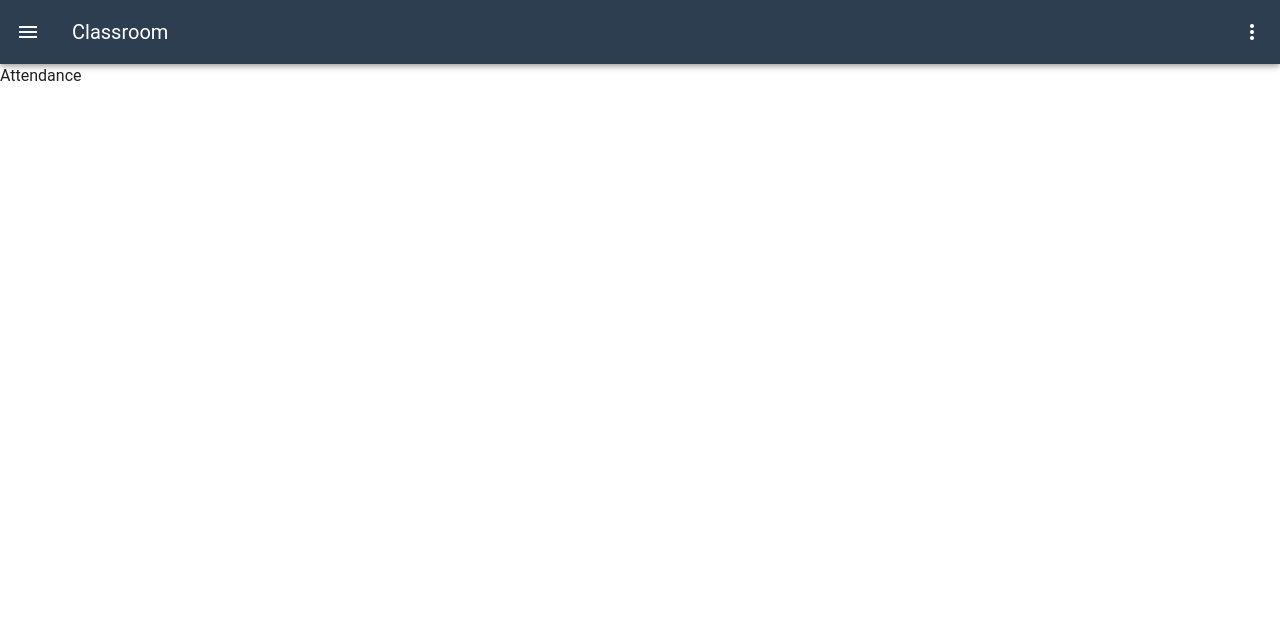
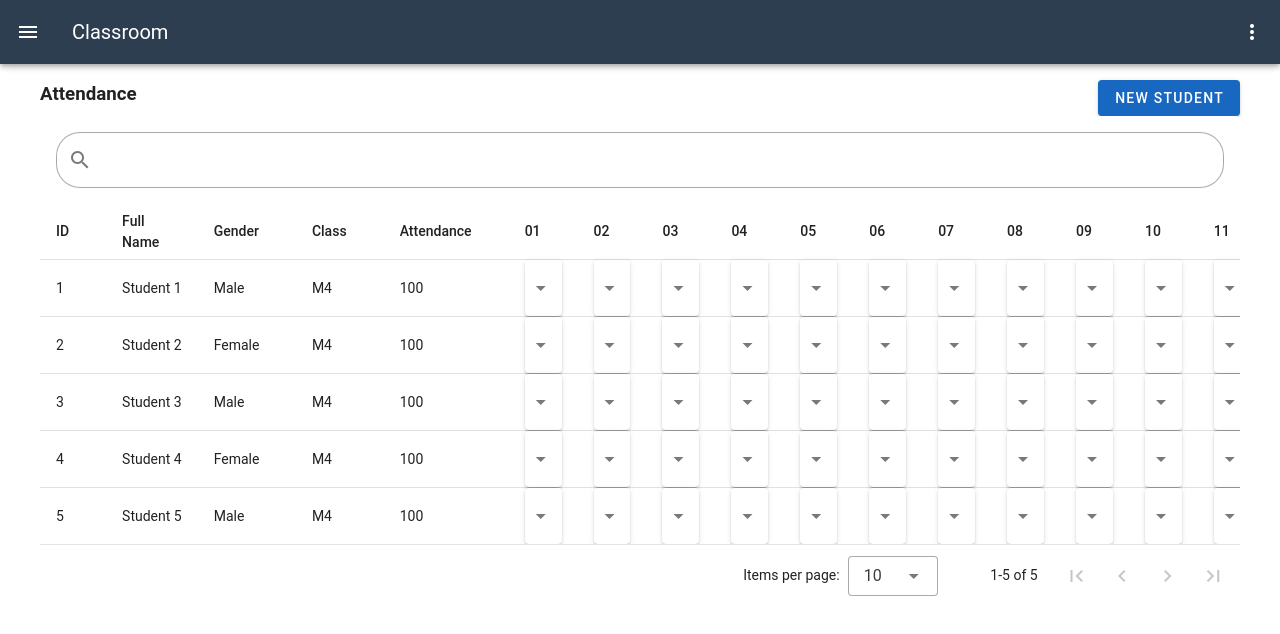
Before and after one commit to Chanjnint21/Teacher-s-Assistant, a Vue app: page /class/attendance in a window 1280 px wide. Shown: the top 634 px of the page. Built offline with nearby package versions, Linux system fonts and the light colour scheme.

Commit message:
added attendance View

```diff
--- a/src/router/index.js
+++ b/src/router/index.js
@@ -1,11 +1,13 @@
 // Composables
 import { createRouter, createWebHistory } from "vue-router";
+// import VueRouter from 'vue-router'
 import AuthLayout from "@/layouts/AuthLayout.vue";
 
 const routes = [
   {
     path: "/",
     component: AuthLayout,
+    redirect: '/login',
     children: [
       {
         path: "/login",
@@ -34,6 +36,9 @@ const routes = [
         name: "attendance",
         component: () =>
           import("@/views/App/Class/components/AttendanceStudents.vue"),
+          meta: {
+            auth: true
+          }
       },
       {
         path: "score-grading",
@@ -61,4 +66,6 @@ const router = createRouter({
   routes,
 });
 
+
+
 export default router;
--- a/src/views/App/Class/components/AttendanceStudents.vue
+++ b/src/views/App/Class/components/AttendanceStudents.vue
@@ -1,3 +1,182 @@
 <template>
-  <p>Attendance</p>
+  <v-container fluid class="px-10">
+    <v-row>
+      <v-col cols="6">
+        <h3>Attendance</h3>
+      </v-col>
+      <v-col cols="6" class="text-end">
+        <v-btn @click="openDialog" color="primary"> New Student</v-btn>
+      </v-col>
+    </v-row>
+    <v-card flat>
+      <template v-slot:text>
+        <v-row align="center">
+          <v-col>
+            <v-text-field
+              v-model="search"
+              label="Search"
+              prepend-inner-icon="mdi-magnify"
+              single-line
+              variant="outlined"
+              hide-details
+              rounded
+            ></v-text-field>
+          </v-col>
+        </v-row>
+      </template>
+      <v-data-table
+        :headers="headers"
+        :items="students"
+        :search="search"
+      >
+        <template v-slot:item="{ item }">
+          <tr>
+            <td v-for="(header, index) in headers" :key="index" :style="{ whiteSpace: header.key === 'fullName' ? 'nowrap' : 'normal'}">
+              <!-- Check if the header corresponds to a day (day1, day2, ..., day31) -->
+              <template v-if="header.key.startsWith('day')">
+                <v-select
+                  v-model="item.attendances[header.key]"
+                  :items="['', 'Present', 'Absent', 'Permission' ]"
+                  variant="solo"
+                  @change="updateStudentAttendance(item, header.key)"
+                  hide-details
+                ></v-select>
+              </template>
+              <!-- If not a day header, display regular cell content -->
+              <template v-else>
+                {{ item[header.key] }}
+              </template>
+            </td>
+          </tr>
+        </template>
+      </v-data-table>
+      <v-dialog v-model="dialog" max-width="600" >
+        <v-card>
+          <v-card-title>Add New Student</v-card-title>
+          <v-card-text>
+            <v-form @submit.prevent="addNewStudent">
+              <v-row>
+                <v-col>
+                  <v-text-field v-model="newStudent.id" label="ID" required></v-text-field>
+                </v-col>
+                <v-col>
+                  <v-text-field v-model="newStudent.fullName" label="Full Name" required></v-text-field>
+                </v-col>
+              </v-row>
+              <v-row>
+                <v-col>
+                  <v-select v-model="newStudent.gender" :items="['Male', 'Female']" label="Gender" required></v-select>
+                </v-col>
+                <v-col>
+                  <v-text-field v-model="newStudent.class" label="Class" required></v-text-field>
+                </v-col>
+              </v-row>
+              <v-row>
+                <v-col>
+                  <v-btn type="submit" color="primary">Add Student</v-btn>
+                </v-col>
+              </v-row>
+            </v-form>
+          </v-card-text>
+        </v-card>
+      </v-dialog>
+    </v-card>
+  </v-container>
 </template>
+
+<script>
+export default {
+  data() {
+    return {
+      search: '',
+      dialog: false,
+      newStudent: {
+        id: '',
+        fullName: '',
+        gender: '',
+        class: '',
+        attendance: '',
+      },
+      headers: [
+        { align: 'start', key: 'id', sortable: true, title: 'ID' },
+        { key: 'fullName', title: 'Full Name' },
+        { key: 'gender', title: 'Gender' },
+        { key: 'class', title: 'Class' },
+        { key: 'attendance', title: 'Attendance' },
+        ...Array.from({ length: 31 }, (_, index) => ({
+          key: `day${index + 1}`,
+          title: `${index + 1 < 10 ? '0' : ''}${index + 1}`,
+        }))
+      ],
+      students: [
+      { id: 1, fullName: 'Student 1', gender: 'Male', class: 'M4', attendance: 100, attendances: { } },
+      { id: 2, fullName: 'Student 2', gender: 'Female', class: 'M4', attendance: 100, attendances: { } },
+      { id: 3, fullName: 'Student 3', gender: 'Male', class: 'M4', attendance: 100, attendances: { } },
+      { id: 4, fullName: 'Student 4', gender: 'Female', class: 'M4', attendance: 100, attendances: { } },
+      { id: 5, fullName: 'Student 5', gender: 'Male', class: 'M4', attendance: 100, attendances: { } },
+      ],
+    };
+  },
+  watch: {
+    // Watch for changes in the attendances object of each student and update the attendance value
+    'students': {
+      handler(newStudents) {
+        newStudents.forEach((student) => {
+          this.$watch(() => student.attendances, () => {
+            const attendanceValues = Object.values(student.attendances);
+            if (attendanceValues.length === 0) {
+              student.attendance = 100; // Default value when attendances is empty
+              return;
+            }
+            const totalAttendance = attendanceValues.reduce((sum, value) => sum + (value === 'Present' ? 1 : 0), 0);
+            const averageAttendance = (totalAttendance / attendanceValues.length) * 100;
+            student.attendance = Math.round(averageAttendance);
+          }, { deep: true });
+        });
+      },
+      deep: true, // Watch changes deeply in the students array
+    },
+  },
+  computed: {
+    // Compute the current day of the month
+    currentDay() {
+      return new Date().getDate();
+    },
+  },
+  methods: {
+    todayDate() {
+      return new Date().toLocaleDateString('en-US', { day: 'numeric' })
+    },
+    openDialog() {
+      this.dialog = true;
+    },
+    addNewStudent() {
+
+      // Clear the form fields
+      this.newStudent = {
+        id: '',
+        fullName: '',
+        gender: '',
+        class: '',
+        attendance: '',
+        attendances: { }
+      };
+      this.students.push({ ...this.newStudent });
+      this.dialog = false;
+    },
+    getRandomAttendance() {
+      return Math.floor(Math.random() * (100 - 90 + 1)) + 90;
+    },
+    updateStudentAttendance(student, dayKey) {
+      this.students.attendances[dayKey] = student.attendances[dayKey];
+    },
+    isCurrentDateHeader(headerKey) {
+      const day = parseInt(headerKey.slice(3), 10);
+      return day === this.currentDay;
+    },
+  },
+  mounted() {
+    this.todayDate()
+  }
+};
+</script>
```
